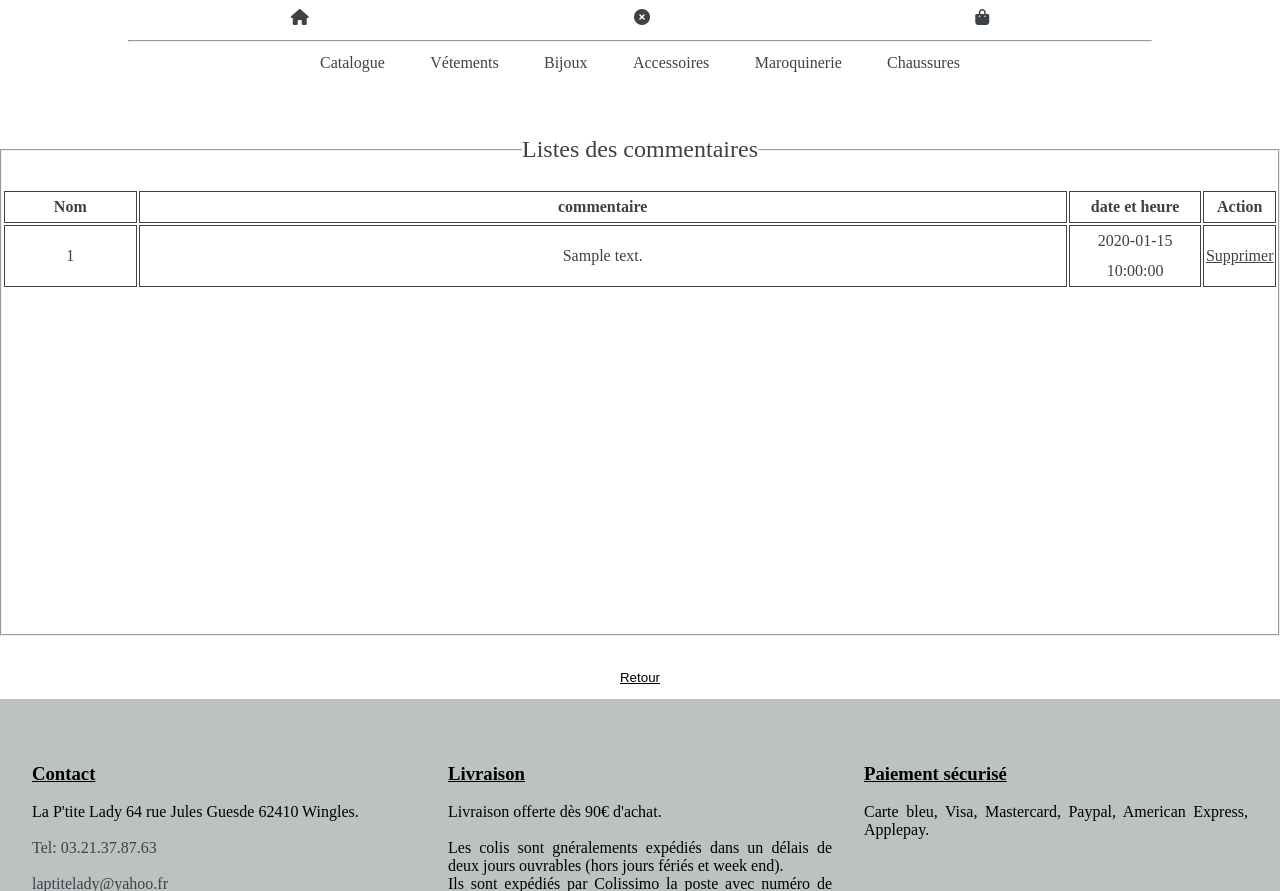
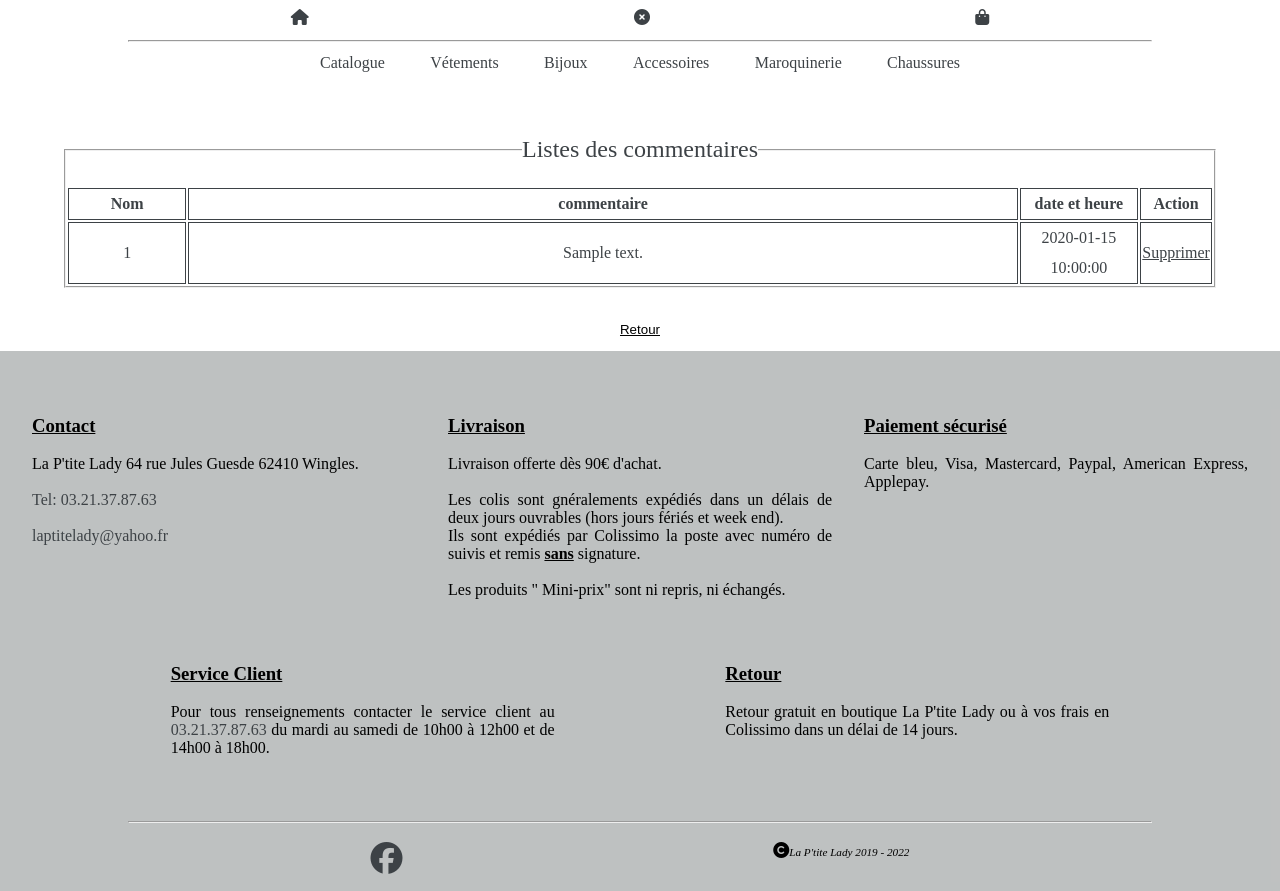
Before and after one commit to Skyjox/La-P-Tite-Lady, a PHP site: page /php/view_admin_commentaire.php in a window 1280 px wide. Shown: the part 354-1245 px from the top of the page. Run offline with PHP 8.4, Linux system fonts and the light colour scheme; the visitor is signed in with stand-in values (Sample User, id 1); tables that the repository leaves empty or names only in its code hold one stand-in row (values such as "Sample post"); some libraries are stand-ins or nearby versions.

Commit message:
espace et gestion com
espace et moderation commentaire finalisé et fonctionnel

```diff
--- a/css/style.css
+++ b/css/style.css
@@ -240,6 +240,9 @@ input{
 .avis,.nom,.times,.action{
     border:1px solid #3d4246;
 }
+.tablecommentaire{
+    width: 90%;
+}
 .nom{
     width:10%;
 }
@@ -266,7 +269,6 @@ input{
 }
 .gestarticle,.gestmembre{
     width:100%;
-    height: 500px;
 }
 table{
     margin-top: 2%;
--- a/php/deconnect.php
+++ b/php/deconnect.php
@@ -2,5 +2,5 @@
 session_start();
 $_SESSION = array();
 session_destroy();
-header('location: ./index.php');
+header('location: ./home.php');
 ?>
--- a/php/view_admin_commentaire.php
+++ b/php/view_admin_commentaire.php
@@ -10,20 +10,20 @@ if(empty($_SESSION['nom'])){
 include './include/header_connect.php';
 ?>
 <div class="allog">
-    <fieldset class="gestarticle">
+    <fieldset class="tablecommentaire">
         <legend class="titre">Listes des commentaires</legend>
         <table class="vac">
         <tr> <th class="nom">Nom</th> <th class="avis">commentaire</th> <th class="times">date et heure</th><th class="action">Action</th></tr>
         <?php
 
         require './connection.php';
-        $req=$pdo->query("SELECT * FROM commentaire  ");
+        $req=$pdo->query("SELECT * FROM commentaire");
         $req->execute();
 
         while($data=$req->fetch()){
             echo '<tr> <td class="nom">'. $data->userid .'</td> <td class="avis">'. $data->commentaire.'</td> <td class="times">'. $data->timestamp .'</td>';
             echo "<td class='dcom'>";
-            echo "<a  href='./delete_db.php?id=$data->id'>Supprimer</a>";
+            echo "<a  href='./delete_comdb.php?id=$data->id'>Supprimer</a>";
             echo '</td></tr>';
         }
         ?>
--- a/php/view_dashboard.php
+++ b/php/view_dashboard.php
@@ -34,7 +34,7 @@ include "./include/header_connect.php";
             <a class='a' href="./deconnect.php">Déconnexion</a><br><br>
         </div>
         <div class="cssa">
-            <a class='a' href="index.php"> Retour</a>
+            <a class='a' href="home.php"> Retour</a>
         </div>
 
     </fieldset>
```
Also changed, not shown: php/delete_comdb.php (added, +16 -0 lines), php/home.php (renamed from php/index.php).
